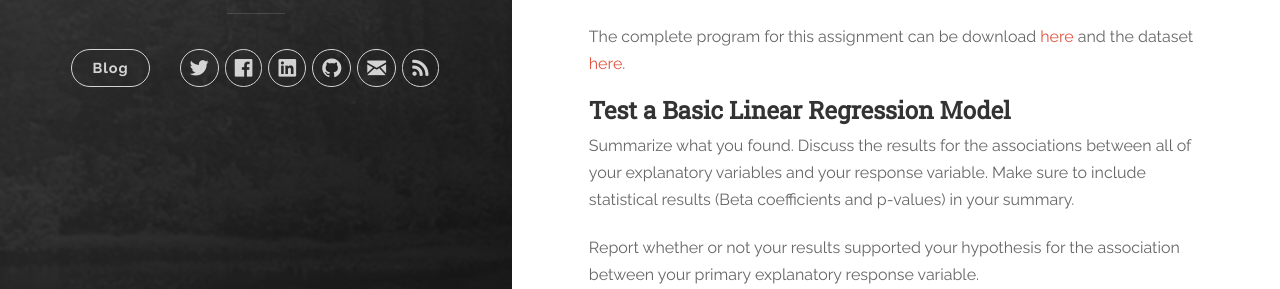
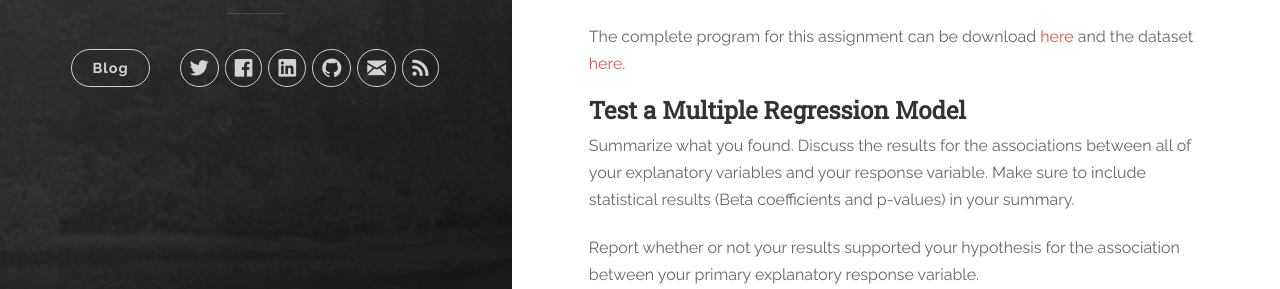
Before and after one commit to yan-duarte/yan-duarte.github.io, a Jekyll site: the page built from _posts/2016-09-12-RMP-Assignment3.md, in a window 1280 px wide and 1390 px high. Shown: the part 769-1058 px from the top of the window. Built offline with Jekyll 4.4.1, drawn with Linux system fonts in a browser that asks for light colours; nearby versions of some CDN libraries.

Commit message:
Updated 2016-09-12-RMP-Assignment3.md

```diff
--- a/_posts/2016-09-12-RMP-Assignment3.md
+++ b/_posts/2016-09-12-RMP-Assignment3.md
@@ -24,7 +24,9 @@ Note that all my explanatories variables are quantitative, thus I must center th
 
 The complete program for this assignment can be download [here](https://yan-duarte.github.io/archives/rmp-assignment3.py) and the dataset [here](https://yan-duarte.github.io/archives/separatedData.csv).
 
-## **Test a Basic Linear Regression Model**
+## **Test a Multiple Regression Model**
+
+
 
 
 
```
